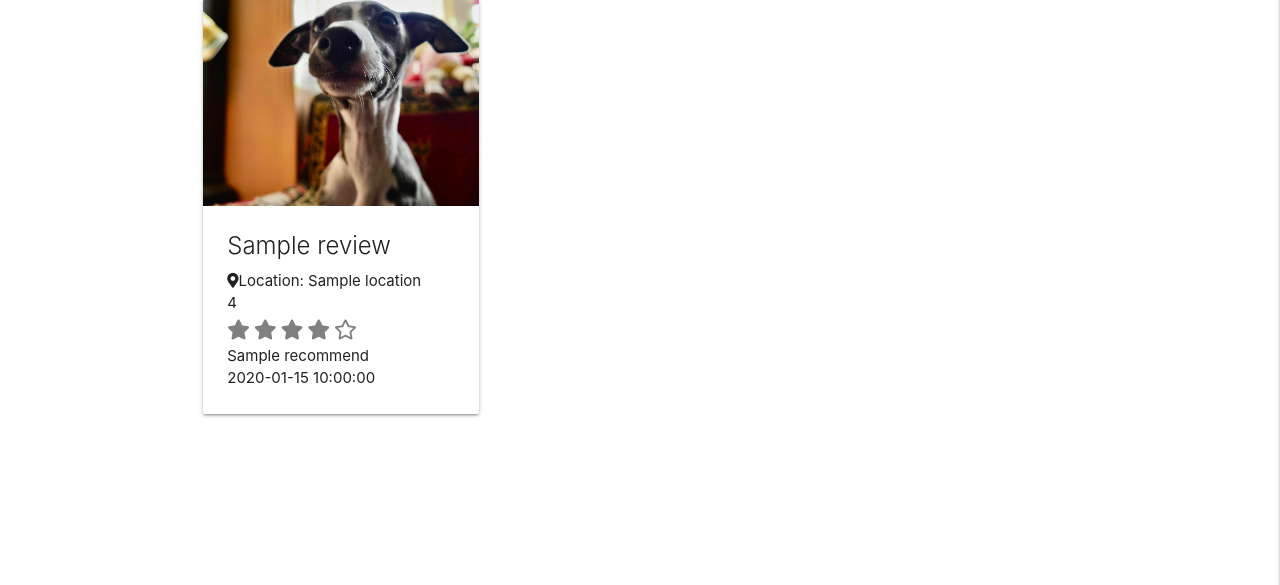
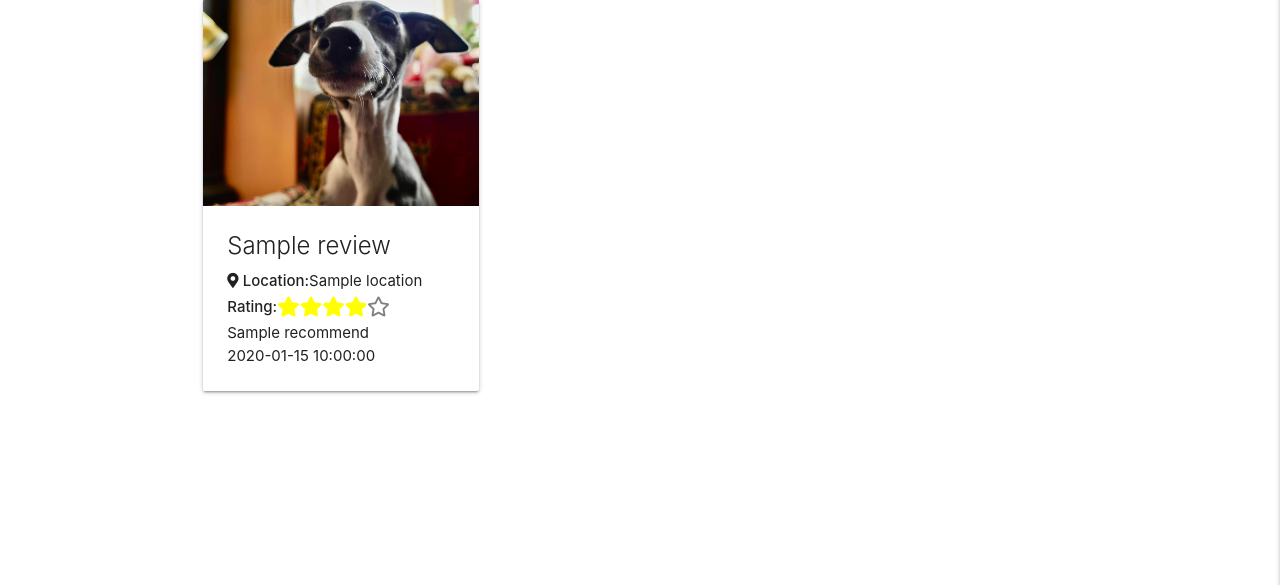
Before and after one commit to amegeddon/Paws-and-Pints, a Flask app: page / in a window 1280 px wide. Shown: the part 73-658 px from the top of the page. Run offline with Flask 3, Linux system fonts and the light colour scheme; a database or web service that is not in the repository returns one stand-in record (values such as "Sample title"); some libraries are stand-ins or nearby versions.

Commit message:
Adds some very basic styling to review cards for improved visual presentation.

```diff
--- a/static/css/style.css
+++ b/static/css/style.css
@@ -3,8 +3,14 @@
 }
 
 .stars {
-    display: inline-block;
+    display: flex;
+    align-items: center;
 }
+
+.rating {
+    margin-right: 50px;
+}
+
 .star {
     font-size: 20px;
     color: gray;
@@ -12,3 +18,7 @@
 .filled {
     color: yellow;
 }
+
+.bold {
+    font-weight: 500;
+}
--- a/templates/reviews.html
+++ b/templates/reviews.html
@@ -10,12 +10,12 @@
             </div>
             <div class="card-content">
                 <span class="card-title activator grey-text text-darken-4">{{ review.pub_name }}<i class="material-icons right"></i></span>
-                <p><i class="fas fa-map-marker-alt"></i>Location: {{ review.location }}</p>
-                <p>{{ review.rating }}</p>
+                <p><i class="fas fa-map-marker-alt"></i> <strong>Location:</strong>{{ review.location }}</p>
                 <div class="stars">
+                    <p class="rating bold">Rating: </p>
                     {% for i in range(1, 6) %}
                         {% if review.rating|int >= i %}
-                            <span class="star"><i class="fas fa-star"></i></span>
+                            <span class="star filled"><i class="fas fa-star"></i></span>
                         {% else %}
                             <span class="star"><i class="far fa-star"></i></span>
                         {% endif %}
```
